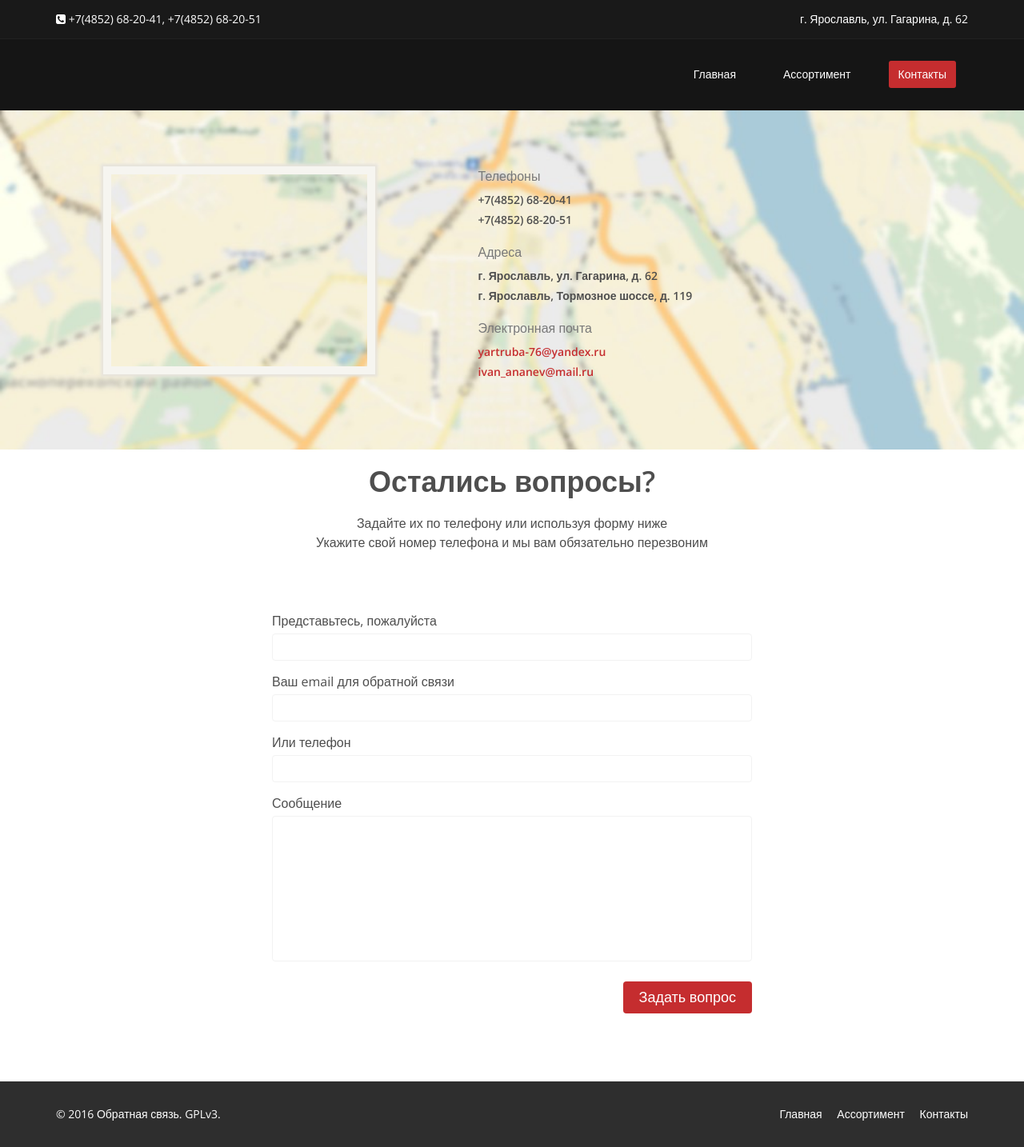
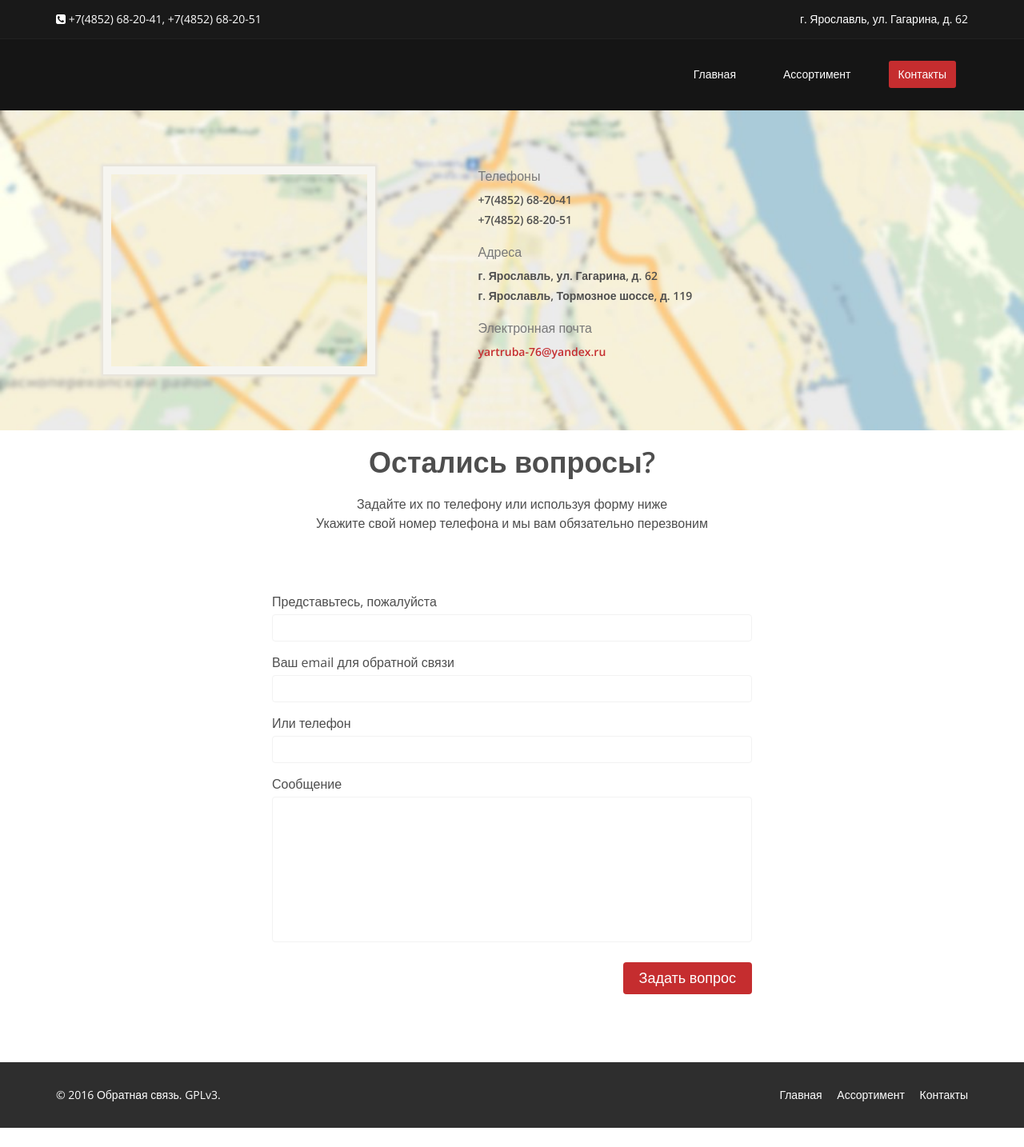
Before and after one commit to seven-4-seven/seven-4-seven.github.io, a Jekyll site: the page contact-us.html, which Jekyll copies as it is, in a window 1280 px wide. Shown: the whole page at 80% size. Built offline with Jekyll 4.4.1, drawn with Linux system fonts in a browser that asks for light colours; after the commit the page ends 1410 px from its top, so only the background shows below that.

Commit message:
Update contact-us.html

```diff
--- a/contact-us.html
+++ b/contact-us.html
@@ -112,10 +112,8 @@
                               <h5>г. Ярославль, ул. Гагарина, д. 62</h5>
                               <h5>г. Ярославль, Тормозное шоссе, д. 119</h5>
                               <h3>Электронная почта</h3>
-                              <h5><a href="mailto:mail@yar-truba.ru">yartruba-76@yandex.ru</a></h5>
-                              <h5><a href="mailto:ivan_ananev@mail.ru">ivan_ananev@mail.ru</a></h5>
+                                <h5><a href="mailto:mail@yar-truba.ru">yartruba-76@yandex.ru</a></h5>
                             </li>
-
                         </ul>
                     </div>
                 </div>
```
